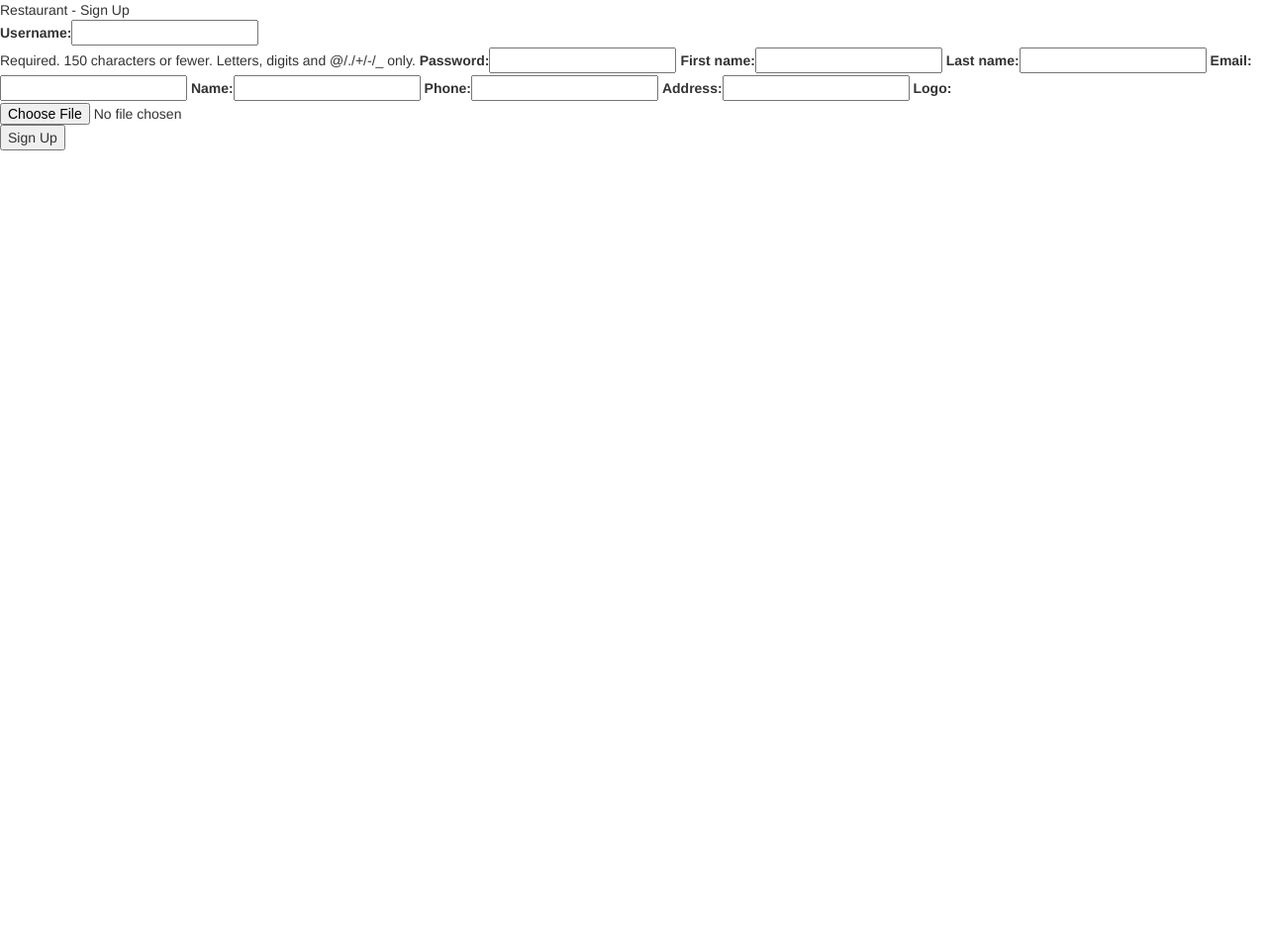
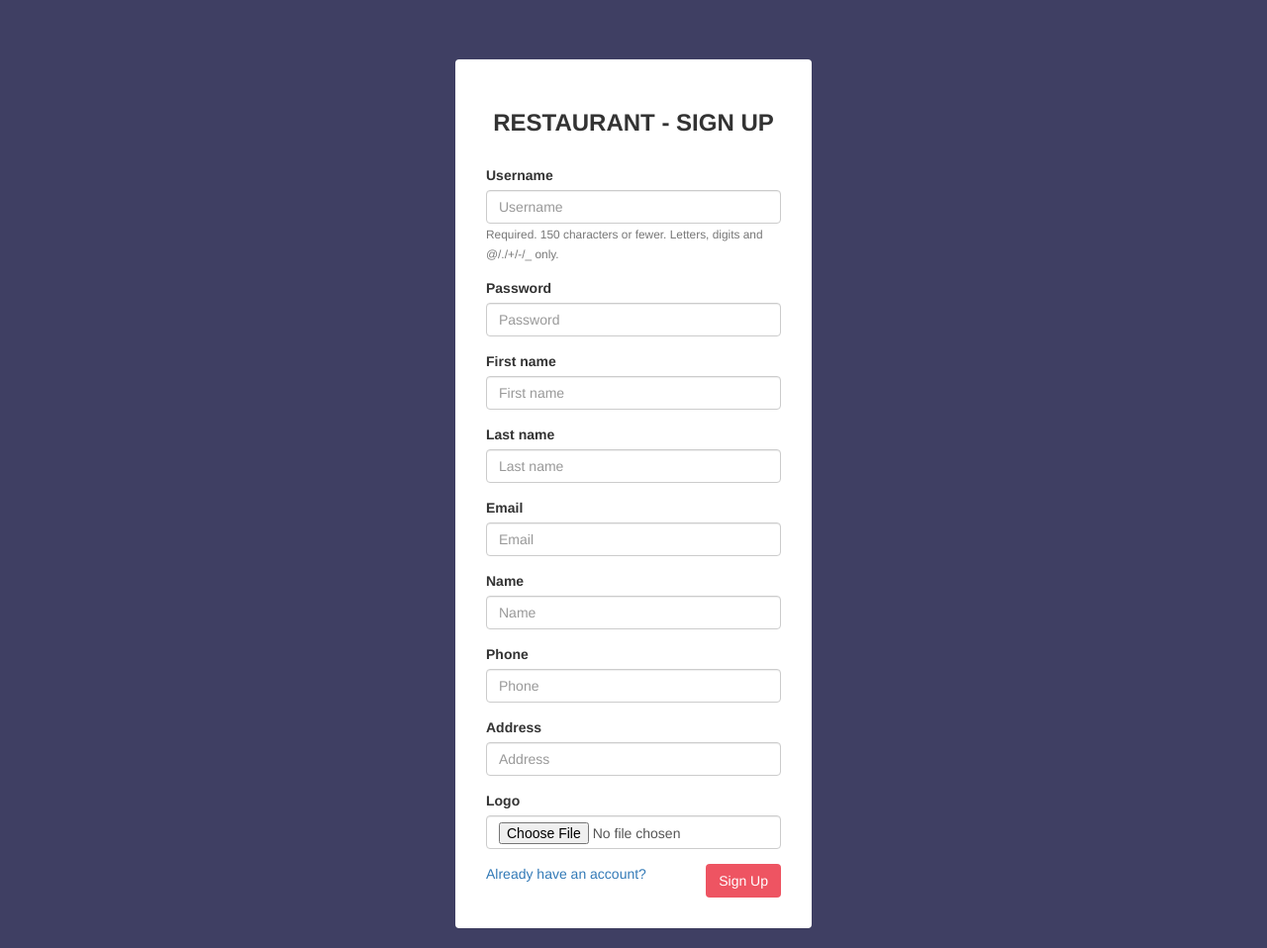
Before and after one commit to antyang/plate, a Django app: page /restaurant/sign-up in a window 1280 px wide. Shown: the whole page at 99% size. Before the commit the page ends 152 px from the top, so only its background shows below. Run offline with Django 3.2, Linux system fonts and the light colour scheme; some libraries are stand-ins or nearby versions.

Commit message:
Add Bootstap to sign up flow

```diff
--- a/plate/settings.py
+++ b/plate/settings.py
@@ -41,6 +41,7 @@ INSTALLED_APPS = [
     'oauth2_provider',
     'social.apps.django_app.default',
     'rest_framework_social_oauth2',
+    'bootstrap3',
 ]
 
 MIDDLEWARE = [
--- a/plateapp/static/css/style.css
+++ b/plateapp/static/css/style.css
@@ -0,0 +1,14 @@
+.bg-blue {
+  background-color: #3F3F63;
+}
+
+.btn-pink {
+  color: white;
+  background-color: #EE5462;
+}
+
+.btn-pink:hover,
+.btn-pink:focus {
+  color: white;
+  background-color: #DA4F5D;
+}
--- a/plateapp/templates/base.html
+++ b/plateapp/templates/base.html
@@ -8,6 +8,7 @@
   <link rel="stylesheet" href="{% static 'css/style.css' %}">
 
   <script src="{% static 'js/bootstrap.min.js' %}"></script>
+  <script src="https://ajax.googleapis.com/ajax/libs/jquery/1.12.4/jquery.min.js"></script>
 </head>
 <body>
   {% block sidebar %}{% endblock %}
--- a/plateapp/templates/base_signup.html
+++ b/plateapp/templates/base_signup.html
@@ -8,9 +8,26 @@
   <link rel="stylesheet" href="{% static 'css/style.css' %}">
 
   <script src="{% static 'js/bootstrap.min.js' %}"></script>
+  <script src="https://ajax.googleapis.com/ajax/libs/jquery/1.12.4/jquery.min.js"></script>
 </head>
-<body>
-  {% block heading %}{% endblock %}
-  {% block content %}{% endblock %}
+<body class="bg-blue">
+
+  <div class="container">
+    <div class="row">
+      <div class="col-lg-4 col-lg-offset-4">
+        <br>
+        <br>
+        <br>
+        <div class="panel panel-body">
+          <div class="panel-body">
+            <h3 class="text-center text-uppercase"><b>{% block heading %}{% endblock %}</b></h3>
+            <br>
+            {% block content %}{% endblock %}
+          </div>
+        </div>
+      </div>
+    </div>
+  </div>
+
 </body>
 </html>
--- a/plateapp/templates/restaurant/sign_up.html
+++ b/plateapp/templates/restaurant/sign_up.html
@@ -1,5 +1,5 @@
 {% extends 'base_signup.html' %}
-
+{% load bootstrap3 %}
 
 {% block title %}Sign Up{% endblock %}
 {% block heading %}Restaurant - Sign Up{% endblock %}
@@ -10,9 +10,10 @@
   <!-- entype for uploading images -->
     {% csrf_token %}
     <!-- these are the variables from views-->
-    {{ user_form}}
-    {{ restaurant_form }}
-    <button type="submit">Sign Up</button>
+    {% bootstrap_form user_form %}
+    {% bootstrap_form restaurant_form %}
+    <button type="submit" class="btn btn-pink pull-right">Sign Up</button>
   </form>
+  <a href="{% url 'restaurant-sign-in' %}">Already have an account?</a>
 
 {% endblock %}
--- a/requirements.txt
+++ b/requirements.txt
@@ -7,3 +7,4 @@ dj-database-url==0.4.2
 psycopg2==2.6.2
 django-rest-framework-social-oauth2==1.0.4
 python-social-auth==0.2.21
+django-bootstrap3-7.0.1
```
Also changed, not shown: plateapp/templates/restaurant/sign_in.html (+5 -2 lines).
